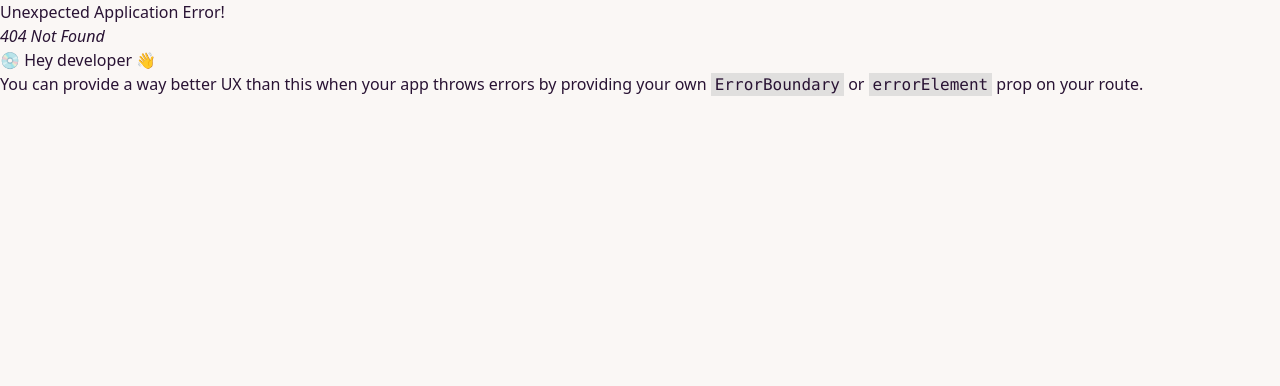
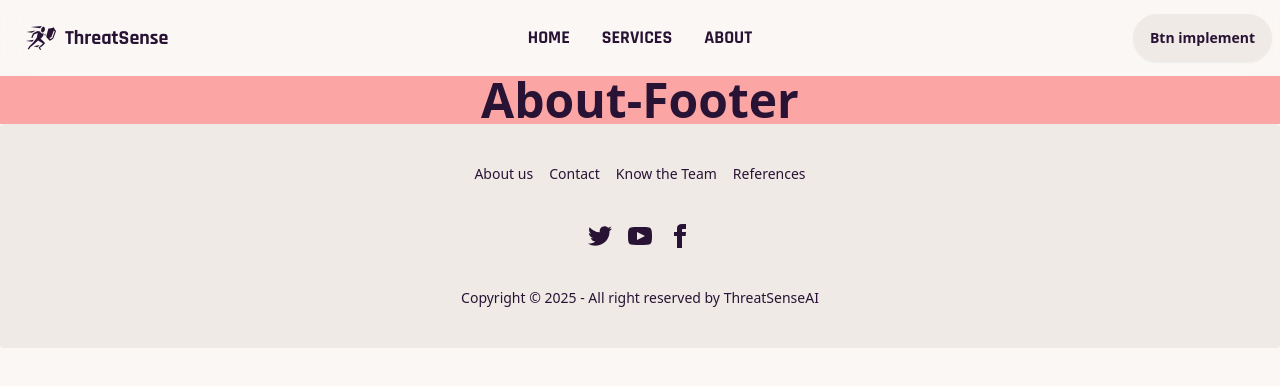
Before and after one commit to RajRatan12/ProjectWork, a React (Vite) app: page /footer-about in a window 1280 px wide. Before the commit this address had no page. Shown: the top 386 px of the page. Built offline with nearby package versions, Linux system fonts and the light colour scheme.

Commit message:
Added Routes for the footer elements

```diff
--- a/src/components/Footer/Footer.jsx
+++ b/src/components/Footer/Footer.jsx
@@ -5,10 +5,10 @@ const Footer = () => {
     <div>
         <footer className="footer footer-center p-10 bg-base-200 text-base-content rounded">
         <nav className="grid grid-flow-col gap-4">
-          <a className="link link-hover">About us</a>
-          <a className="link link-hover">Contact</a>
-          <a className="link link-hover">Know the Team</a>
-          <a className="link link-hover">References</a>
+          <a href="/footer-about" className="link link-hover">About us</a>
+          <a href="/footer-contact" className="link link-hover">Contact</a>
+          <a href="/footer-KnowTheTeam" className="link link-hover">Know the Team</a>
+          <a href="/footer-reference" className="link link-hover">References</a>
         </nav>
         <nav>
           <div className="grid grid-flow-col gap-4">
--- /dev/null
+++ b/src/components/FooterComponents/FooterAbout.jsx
@@ -0,0 +1,11 @@
+// import React from 'react'
+
+const footerAbout = () => {
+  return (
+    <div>
+        <p className='text-center text-5xl bg-red-300 font-bold'>About-Footer</p>
+    </div>
+  )
+}
+
+export default footerAbout
--- /dev/null
+++ b/src/components/FooterComponents/FooterContact.jsx
@@ -0,0 +1,11 @@
+// import React from 'react'
+
+const footerContact = () => {
+  return (
+    <div>
+        <p className='text-5xl bg-cyan-300 font-bold text-center'>Contact</p>
+    </div>
+  )
+}
+
+export default footerContact
--- /dev/null
+++ b/src/components/FooterComponents/FooterKnowTheTeam.jsx
@@ -0,0 +1,11 @@
+// import React from 'react'
+
+const footerKnowTheTeam = () => {
+  return (
+    <div>
+        <p className='text-center text-5xl font-bold bg-blue-400'>Know the Team</p>
+    </div>
+  )
+}
+
+export default footerKnowTheTeam
--- /dev/null
+++ b/src/components/FooterComponents/FooterReference.jsx
@@ -0,0 +1,11 @@
+// import React from 'react'
+
+const footerReference = () => {
+  return (
+    <div>
+        <p className='text-center text-5xl bg-green-400 font-bold'>References</p>
+    </div>
+  )
+}
+
+export default footerReference
--- a/src/components/Header/Header.jsx
+++ b/src/components/Header/Header.jsx
@@ -3,25 +3,25 @@ import {GiShieldBash} from "../../Assets/Icons"
 const Header = () => {
   return (
     <div>
-      <div className="navbar ">
+      <div className="navbar backdrop-filter backdrop-blur-lg bg-opacity-30 ">
         <div className="navbar-start">
           <div className="dropdown">
             <div tabIndex={0} role="button" className="btn btn-ghost lg:hidden">
               <svg xmlns="http://www.w3.org/2000/svg" className="h-5 w-5" fill="none" viewBox="0 0 24 24" stroke="currentColor"><path strokeLinecap="round" strokeLinejoin="round" strokeWidth="2" d="M4 6h16M4 12h8m-8 6h16" /></svg>
             </div>
             <ul tabIndex={0} className="font-Rajdhani menu menu-sm dropdown-content mt-3 z-[1] p-2 shadow bg-base-100 rounded-box w-52">
-              <li><a>Home</a></li>
-              <li><a>Services</a></li>
-              <li><a>ABOUT</a></li>
+              <li><a href="/">Home</a></li>
+              <li><a href="/services">Services</a></li>
+              <li><a href="/about">ABOUT</a></li>
             </ul>
           </div>
           <a className="btn btn-ghost text-xl font-Rajdhani"><GiShieldBash size="2rem"/>ThreatSense</a>
         </div>
         <div className="navbar-center hidden lg:flex">
           <ul className="menu menu-horizontal px-1 font-Rajdhani text-lg">
-            <li><a>HOME</a></li>
-            <li><a>SERVICES</a></li>
-            <li><a>ABOUT</a></li>
+            <li><a href="/">HOME</a></li>
+            <li><a href="/services">SERVICES</a></li>
+            <li><a href="/about">ABOUT</a></li>
           </ul>
         </div>
         <div className="navbar-end">
--- a/src/components/index.jsx
+++ b/src/components/index.jsx
@@ -1,7 +1,18 @@
 import Home from "./Home/Home"
-
 import About from "./About/About"
-
 import Services from "./Services/Services"
 
-export {Home,About,Services}
+import FooterAbout from "./FooterComponents/footerAbout"
+import FooterContact from "./FooterComponents/footerContact"
+import FooterReference from "./FooterComponents/footerReference"
+import FooterKnowTheTeam from "./FooterComponents/footerKnowTheTeam"
+
+export {
+    Home,
+    About,
+    Services,
+    FooterAbout,
+    FooterContact,
+    FooterReference,
+    FooterKnowTheTeam
+}
--- a/src/main.jsx
+++ b/src/main.jsx
@@ -5,6 +5,10 @@ import Layout from './Layout.jsx'
 import { createBrowserRouter,createRoutesFromElements,Route, RouterProvider } from 'react-router-dom'
 
 import {Home,About,Services} from "./components/index.jsx"
+import FooterAbout from "./components/FooterComponents/FooterAbout.jsx"
+import FooterContact from "./components/FooterComponents/FooterContact.jsx"
+import FooterKnowTheTeam  from "./components/FooterComponents/FooterKnowTheTeam.jsx"
+import FooterReference from './components/FooterComponents/FooterAbout.jsx'
 
 const router=createBrowserRouter(
   createRoutesFromElements(
@@ -12,6 +16,10 @@ const router=createBrowserRouter(
       <Route path="" element={<Home/>}/>
       <Route path="about" element={<About/>}/>
       <Route path="services" element={<Services/>}/>
+      <Route path="footer-about" element={<FooterAbout/>}/>
+      <Route path="footer-contact" element={<FooterContact/>}/>
+      <Route path="footer-KnowTheTeam" element={<FooterKnowTheTeam/>}/>
+      <Route path="footer-reference" element={<FooterReference/>}/>
     </Route>
   )
 )
```
